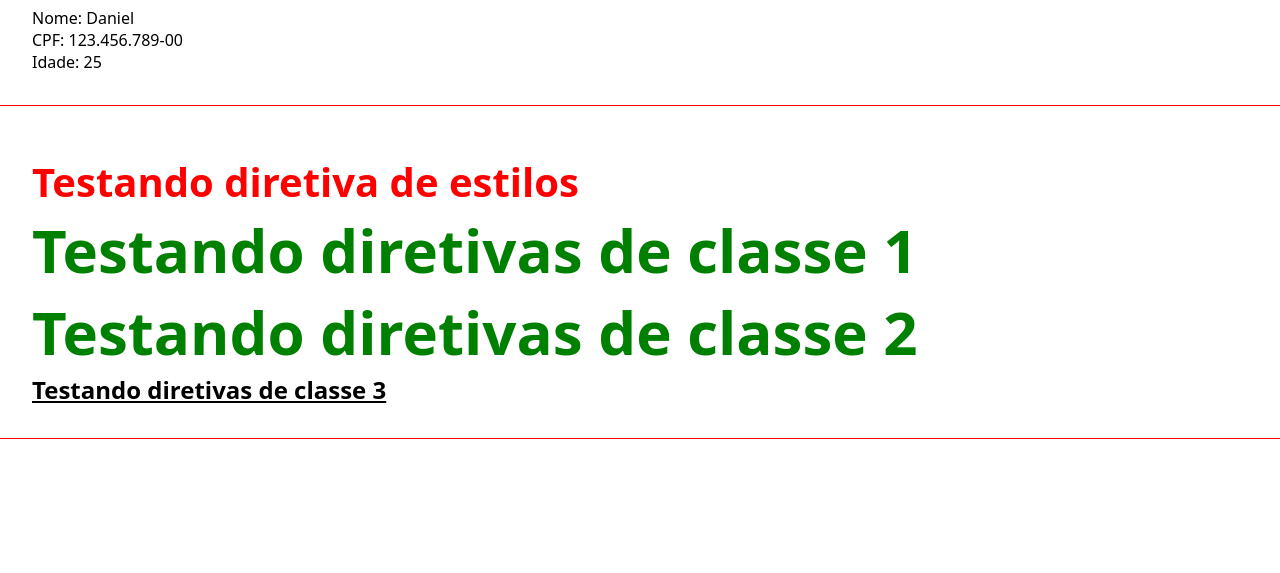
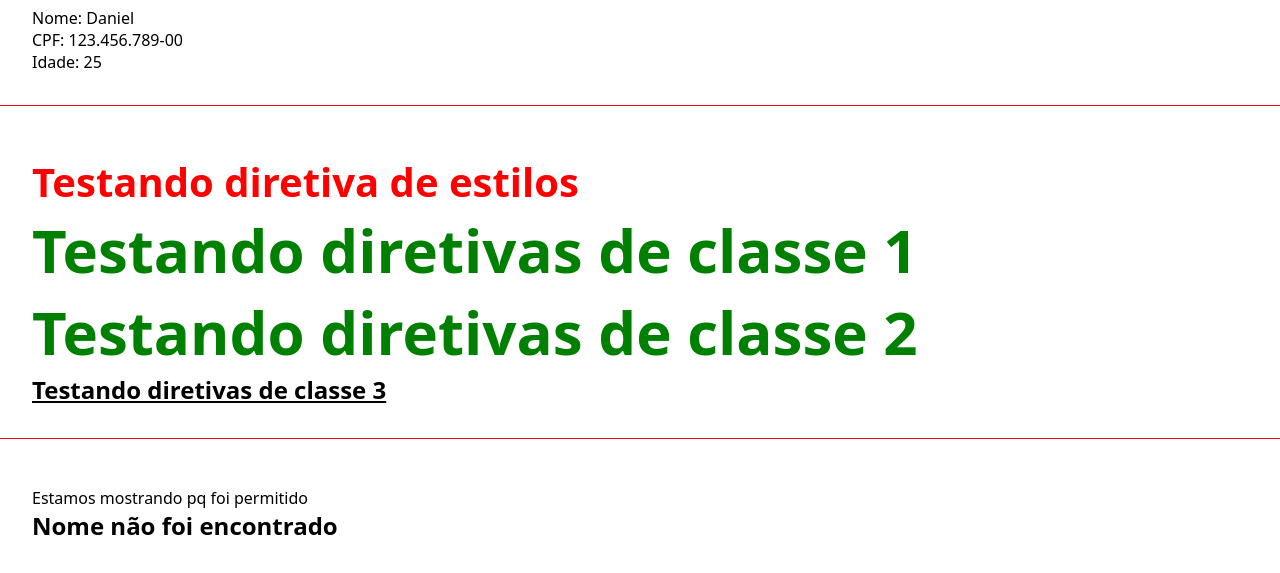
Before and after one commit to Hyagodevbfr/curso-angular, an Angular app: page / in a window 1280 px wide. Shown: the part 471-1044 px from the top of the page. Built offline with nearby package versions, Linux system fonts and the light colour scheme.

Commit message:
feat: pratice conditional rendering

```diff
--- a/src/app/app.component.html
+++ b/src/app/app.component.html
@@ -4,3 +4,4 @@
 
 <app-parent-data [name]="userName" [personInfo]="person"></app-parent-data>
 <app-directives></app-directives>
+<app-if-render></app-if-render>
--- a/src/app/app.module.ts
+++ b/src/app/app.module.ts
@@ -7,6 +7,7 @@ import { FirstComponentComponent } from './components/first-component/first-comp
 import { OwnComponentComponent } from './components/own-component/own-component.component';
 import { ParentDataComponent } from './components/parent-data/parent-data.component';
 import { DirectivesComponent } from './components/directives/directives.component';
+import { IfRenderComponent } from './components/if-render/if-render.component';
 
 @NgModule({
   declarations: [
@@ -14,7 +15,8 @@ import { DirectivesComponent } from './components/directives/directives.componen
     FirstComponentComponent,
     OwnComponentComponent,
     ParentDataComponent,
-    DirectivesComponent
+    DirectivesComponent,
+    IfRenderComponent
   ],
   imports: [
     BrowserModule,
--- /dev/null
+++ b/src/app/components/if-render/if-render.component.html
@@ -0,0 +1,9 @@
+<div class="class">
+  <div *ngIf="canShow">Estamos mostrando pq foi permitido</div>
+  <h2 *ngIf="name === 'Hyago'; else nameNotFound">O nome é Hyago</h2>
+  <ng-template #nameNotFound>
+    <div>
+      <h2>Nome não foi encontrado</h2>
+    </div>
+  </ng-template>
+</div>
--- /dev/null
+++ b/src/app/components/if-render/if-render.component.ts
@@ -0,0 +1,14 @@
+import { Component, OnInit } from '@angular/core';
+
+@Component({
+  selector: 'app-if-render',
+  templateUrl: './if-render.component.html',
+  styleUrls: ['./if-render.component.scss'],
+})
+export class IfRenderComponent implements OnInit {
+  canShow: boolean = true;
+  name = 'Hyagso';
+
+  constructor() {}
+  ngOnInit(): void {}
+}
```
Also changed, not shown: src/app/components/if-render/if-render.component.scss (added).
